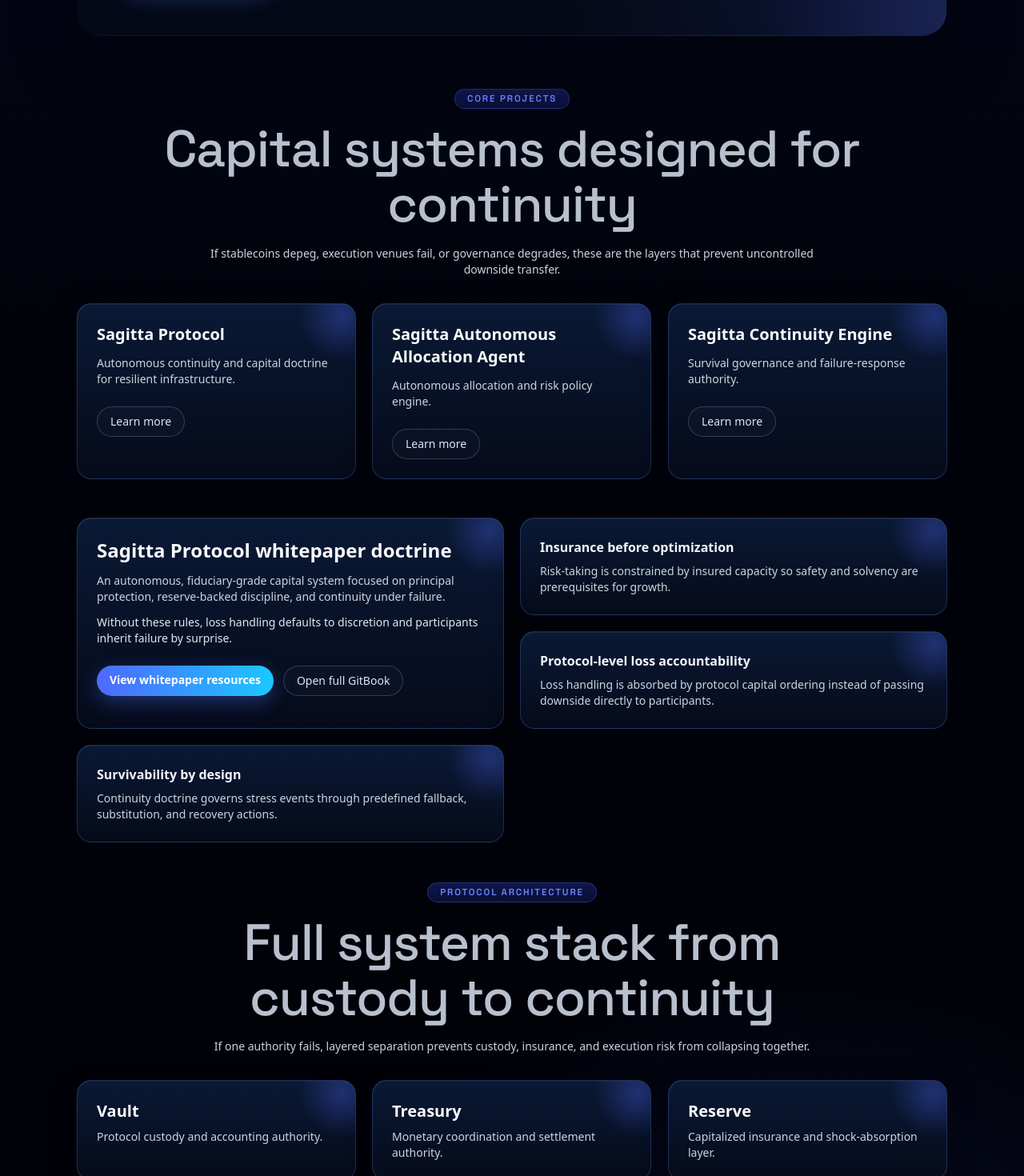
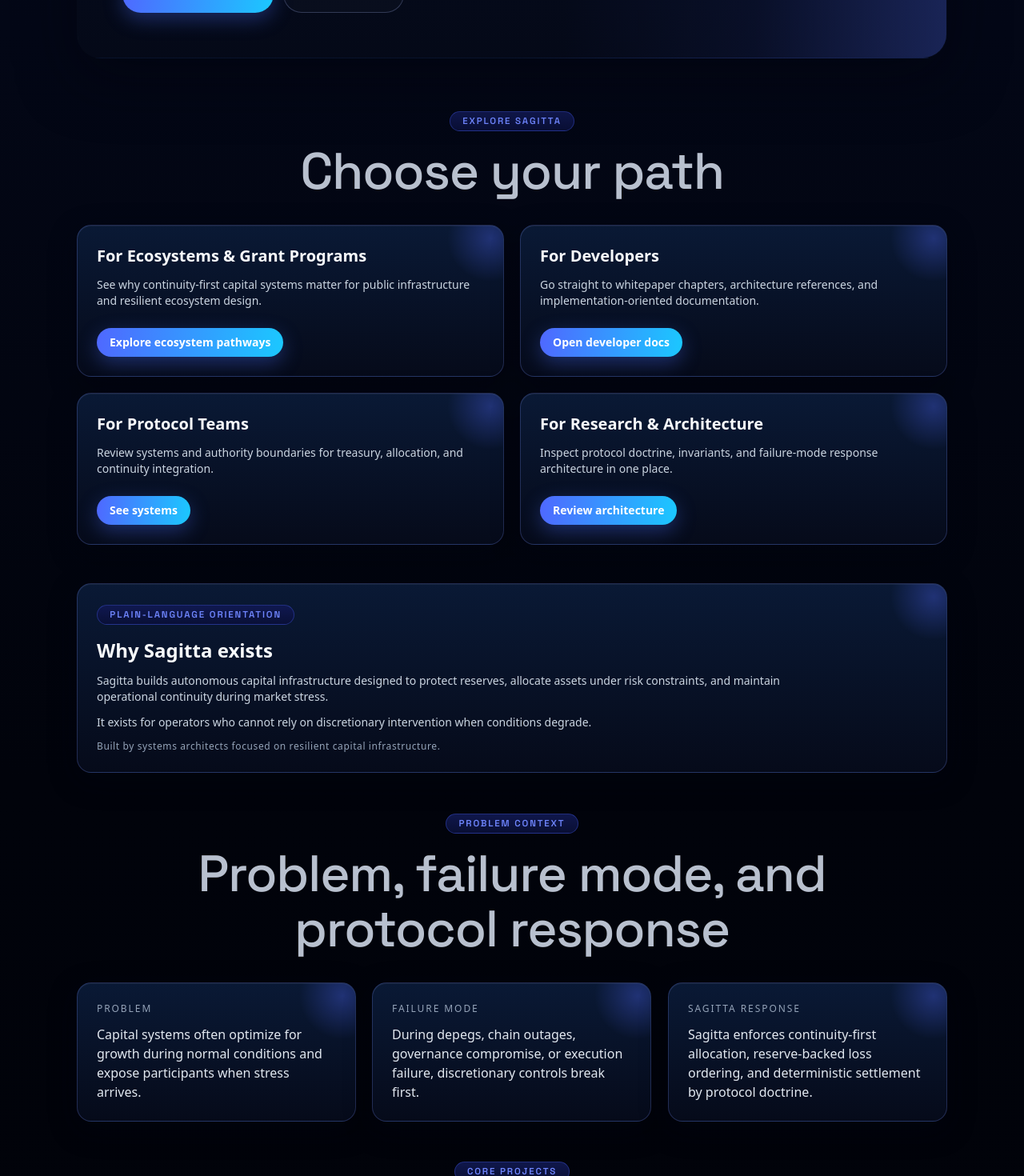
Before and after one commit to EnigmaCEO/SagittaLabs, a Next.js app: page / in a window 1280 px wide. Shown: the part 900-2370 px from the top of the page at 80% size. Built offline with nearby package versions, Linux system fonts and the light colour scheme.

Commit message:
Content updates

```diff
--- a/app/page.tsx
+++ b/app/page.tsx
@@ -3,6 +3,7 @@ import { CtaBanner } from "@/components/sections/CtaBanner";
 import { HeroSection } from "@/components/sections/HeroSection";
 import { GlowPanel } from "@/components/ui/GlowPanel";
 import { buildPageMetadata } from "@/lib/metadata";
+import { siteConfig } from "@/lib/site";
 import { whitepaper } from "@/lib/whitepaper";
 
 export const metadata = buildPageMetadata({
@@ -35,10 +36,115 @@ const nonNegotiables = [
   "The system remains operational when any single pillar fails."
 ] as const;
 
+const clarityNarrative = [
+  {
+    title: "Problem",
+    text: "Capital systems often optimize for growth during normal conditions and expose participants when stress arrives."
+  },
+  {
+    title: "Failure Mode",
+    text: "During depegs, chain outages, governance compromise, or execution failure, discretionary controls break first."
+  },
+  {
+    title: "Sagitta Response",
+    text: "Sagitta enforces continuity-first allocation, reserve-backed loss ordering, and deterministic settlement by protocol doctrine."
+  }
+] as const;
+
+const currentDevelopmentFocus = [
+  "Autonomous Allocation Agent (AAA).",
+  "Protocol treasury and reserve framework.",
+  "Continuity governance modeling."
+] as const;
+
+const audiencePathways = [
+  {
+    title: "For Ecosystems & Grant Programs",
+    description:
+      "See why continuity-first capital systems matter for public infrastructure and resilient ecosystem design.",
+    href: "/use-cases",
+    cta: "Explore ecosystem pathways"
+  },
+  {
+    title: "For Developers",
+    description:
+      "Go straight to whitepaper chapters, architecture references, and implementation-oriented documentation.",
+    href: "/docs",
+    cta: "Open developer docs"
+  },
+  {
+    title: "For Protocol Teams",
+    description:
+      "Review systems and authority boundaries for treasury, allocation, and continuity integration.",
+    href: "/systems",
+    cta: "See systems"
+  },
+  {
+    title: "For Research & Architecture",
+    description:
+      "Inspect protocol doctrine, invariants, and failure-mode response architecture in one place.",
+    href: "/protocol#architecture-stack",
+    cta: "Review architecture"
+  }
+] as const;
+
 export default function HomePage() {
   return (
     <div>
       <HeroSection />
+
+      <section className="mx-auto max-w-6xl px-4 pb-12 sm:px-6 lg:px-8">
+        <div className="nexus-section-head">
+          <p className="nexus-label nexus-label-center">Explore Sagitta</p>
+          <h2 className="nexus-section-title">Choose your path</h2>
+        </div>
+        <div className="mt-8 grid gap-5 md:grid-cols-2">
+          {audiencePathways.map((pathway) => (
+            <GlowPanel key={pathway.title} className="h-full">
+              <h3 className="font-[var(--font-display)] text-xl font-semibold text-slate-50">
+                {pathway.title}
+              </h3>
+              <p className="mt-3 text-sm text-slate-300">{pathway.description}</p>
+              <Link href={pathway.href} className="nexus-button-primary mt-6 inline-flex px-4 py-2 text-sm">
+                {pathway.cta}
+              </Link>
+            </GlowPanel>
+          ))}
+        </div>
+      </section>
+
+      <section className="mx-auto max-w-6xl px-4 pb-12 sm:px-6 lg:px-8">
+        <GlowPanel>
+          <p className="nexus-label">Plain-Language Orientation</p>
+          <h2 className="mt-4 font-[var(--font-display)] text-2xl font-semibold text-slate-50">
+            Why Sagitta exists
+          </h2>
+          <p className="mt-3 max-w-4xl text-sm text-slate-300">
+            Sagitta builds autonomous capital infrastructure designed to protect reserves, allocate assets under risk constraints, and maintain operational continuity during market stress.
+          </p>
+          <p className="mt-3 max-w-4xl text-sm text-slate-300">
+            It exists for operators who cannot rely on discretionary intervention when conditions degrade.
+          </p>
+          <p className="mt-3 text-xs tracking-[0.05em] text-slate-400">
+            Built by systems architects focused on resilient capital infrastructure.
+          </p>
+        </GlowPanel>
+      </section>
+
+      <section className="mx-auto max-w-6xl px-4 pb-12 sm:px-6 lg:px-8">
+        <div className="nexus-section-head">
+          <p className="nexus-label nexus-label-center">Problem Context</p>
+          <h2 className="nexus-section-title">Problem, failure mode, and protocol response</h2>
+        </div>
+        <div className="mt-8 grid gap-5 md:grid-cols-3">
+          {clarityNarrative.map((item) => (
+            <GlowPanel key={item.title} className="h-full">
+              <p className="text-xs tracking-[0.16em] text-slate-400 uppercase">{item.title}</p>
+              <p className="mt-3 text-base text-slate-200">{item.text}</p>
+            </GlowPanel>
+          ))}
+        </div>
+      </section>
 
       <section className="mx-auto max-w-6xl px-4 pb-12 sm:px-6 lg:px-8">
         <div className="nexus-section-head">
@@ -68,6 +174,22 @@ export default function HomePage() {
             </GlowPanel>
           ))}
         </div>
+      </section>
+
+      <section className="mx-auto max-w-6xl px-4 pb-12 sm:px-6 lg:px-8">
+        <GlowPanel>
+          <p className="nexus-label">Current Development Focus</p>
+          <h2 className="mt-4 font-[var(--font-display)] text-2xl font-semibold text-slate-50">
+            What Sagitta is actively building now
+          </h2>
+          <ul className="mt-5 grid gap-3 md:grid-cols-3">
+            {currentDevelopmentFocus.map((item) => (
+              <li key={item} className="nexus-subitem px-4 py-3 text-sm text-slate-200">
+                {item}
+              </li>
+            ))}
+          </ul>
+        </GlowPanel>
       </section>
 
       <section className="mx-auto max-w-6xl px-4 pb-12 sm:px-6 lg:px-8">
@@ -221,6 +343,51 @@ export default function HomePage() {
         </GlowPanel>
       </section>
 
+      <section className="mx-auto max-w-6xl px-4 pb-12 sm:px-6 lg:px-8">
+        <div className="nexus-section-head">
+          <p className="nexus-label nexus-label-center">Partnership Paths</p>
+          <h2 className="nexus-section-title">Direct next steps for collaborators and reviewers</h2>
+        </div>
+        <div className="mt-8 grid gap-5 md:grid-cols-3">
+          <GlowPanel className="h-full">
+            <h3 className="font-[var(--font-display)] text-xl font-semibold text-slate-50">Partner with Sagitta</h3>
+            <p className="mt-3 text-sm text-slate-300">
+              For treasury, protocol, or infrastructure partnerships where continuity is a hard requirement.
+            </p>
+            <Link
+              href={`mailto:${siteConfig.contact.partnershipsEmail}?subject=Partnership%20Inquiry`}
+              className="nexus-button-primary mt-6 inline-flex px-4 py-2 text-sm"
+            >
+              {siteConfig.contact.partnershipsEmail}
+            </Link>
+          </GlowPanel>
+          <GlowPanel className="h-full">
+            <h3 className="font-[var(--font-display)] text-xl font-semibold text-slate-50">Apply for Research Collaboration</h3>
+            <p className="mt-3 text-sm text-slate-300">
+              For continuity modeling, doctrine testing, and failure-simulation collaboration.
+            </p>
+            <Link
+              href={`mailto:${siteConfig.contact.researchEmail}?subject=Research%20Collaboration`}
+              className="nexus-button-primary mt-6 inline-flex px-4 py-2 text-sm"
+            >
+              {siteConfig.contact.researchEmail}
+            </Link>
+          </GlowPanel>
+          <GlowPanel className="h-full">
+            <h3 className="font-[var(--font-display)] text-xl font-semibold text-slate-50">Explore Integration</h3>
+            <p className="mt-3 text-sm text-slate-300">
+              For integration into allocator, treasury, and protocol stacks that cannot accept discretionary failure response.
+            </p>
+            <Link
+              href={`mailto:${siteConfig.contact.partnershipsEmail}?subject=Integration%20Inquiry`}
+              className="nexus-button-primary mt-6 inline-flex px-4 py-2 text-sm"
+            >
+              Start integration discussion
+            </Link>
+          </GlowPanel>
+        </div>
+      </section>
+
       <CtaBanner
         title="Build with Sagitta Labs"
         description="Partner with Sagitta Labs if you run treasury, protocol, or allocator systems where failure is unacceptable."
--- a/components/sections/HeroSection.tsx
+++ b/components/sections/HeroSection.tsx
@@ -46,10 +46,13 @@ export function HeroSection() {
             Resilient capital infrastructure for systems that cannot fail
           </h1>
           <p className="mt-6 max-w-xl text-[1.04rem] leading-relaxed text-[#6f86a7] sm:text-[1.12rem]">
-            For DAOs, on-chain treasuries, and protocol operators, Sagitta enforces insurance-first allocation, deterministic loss accountability, and continuity governance through stress events.
+            Sagitta builds autonomous capital infrastructure that protects reserves, allocates assets under risk constraints, and maintains continuity during market stress.
           </p>
           <p className="mt-4 max-w-xl text-sm font-medium text-slate-200">
             When stablecoins depeg, chains halt, or governance fails, Sagitta enforces continuity without discretionary human intervention.
+          </p>
+          <p className="mt-3 max-w-xl text-xs tracking-[0.05em] text-slate-400">
+            Built by systems architects focused on resilient capital infrastructure.
           </p>
           <div className="mt-7 grid gap-3 sm:grid-cols-3">
             <div className="nexus-subitem rounded-xl px-3 py-2.5">
--- a/lib/site.ts
+++ b/lib/site.ts
@@ -6,7 +6,9 @@ export const siteConfig = {
   ogImage: "https://sagittalabs.com/og-sagitta-labs.jpg",
   contact: {
     email: "contact@sagittalabs.com",
-    pressEmail: "press@sagittalabs.com"
+    pressEmail: "press@sagittalabs.com",
+    partnershipsEmail: "partnerships@sagittalabs.com",
+    researchEmail: "research@sagittalabs.com"
   },
   logo: {
     primary: "/Favicon_64x64-01.png",
```
Also changed, not shown: app/contact/page.tsx (+32 -2 lines).
